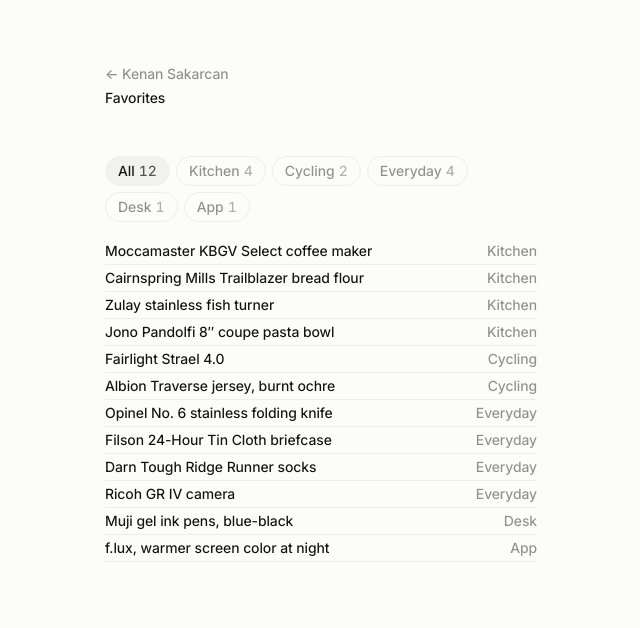
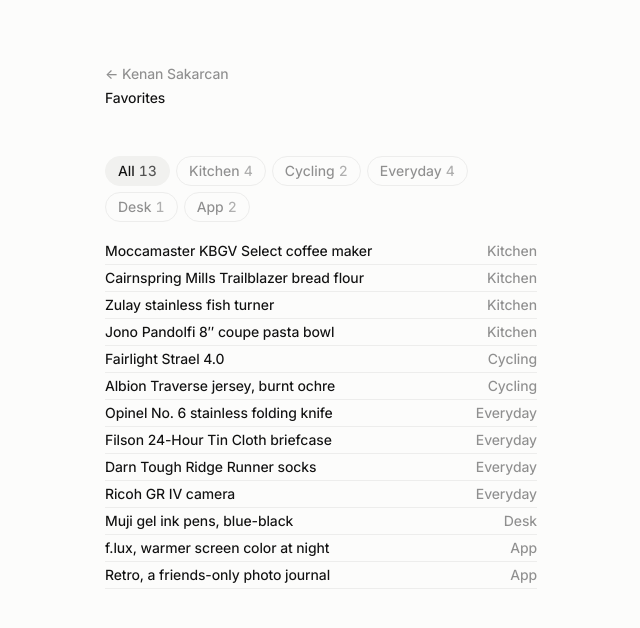
Before and after one commit to KenanES/kenansakarcan.org, a plain HTML site: page favorites/index.html in a window 1280 px wide. Shown: the whole page, without its empty margins (319-959 px from the left). Drawn offline with Linux system fonts and the light colour scheme.

Commit message:
Add Retro to favorite apps
Co-Authored-By: Claude Opus 5.5 <noreply@anthropic.com>

```diff
--- a/favorites/index.html
+++ b/favorites/index.html
@@ -19,12 +19,12 @@
 
   <section aria-label="Favorite things">
     <div class="filters" role="group" aria-label="Filter by category">
-      <button type="button" class="chip" data-filter="all" aria-pressed="true">All<span class="count">12</span></button>
+      <button type="button" class="chip" data-filter="all" aria-pressed="true">All<span class="count">13</span></button>
       <button type="button" class="chip" data-filter="kitchen" aria-pressed="false">Kitchen<span class="count">4</span></button>
       <button type="button" class="chip" data-filter="cycling" aria-pressed="false">Cycling<span class="count">2</span></button>
       <button type="button" class="chip" data-filter="everyday" aria-pressed="false">Everyday<span class="count">4</span></button>
       <button type="button" class="chip" data-filter="desk" aria-pressed="false">Desk<span class="count">1</span></button>
-      <button type="button" class="chip" data-filter="app" aria-pressed="false">App<span class="count">1</span></button>
+      <button type="button" class="chip" data-filter="app" aria-pressed="false">App<span class="count">2</span></button>
     </div>
 
     <div class="list" id="list">
@@ -40,6 +40,7 @@
       <a class="item" data-cat="everyday" href="https://www.ricoh-imaging.co.jp/english/products/gr-4/" target="_blank" rel="noopener"><span class="title">Ricoh GR IV camera</span><span class="meta">Everyday</span></a>
       <a class="item" data-cat="desk" href="https://www.muji.us/products/gel-ink-ballpoint-pen-knock-type-blue-black-10-pack-9a63007" target="_blank" rel="noopener"><span class="title">Muji gel ink pens, blue-black</span><span class="meta">Desk</span></a>
       <a class="item" data-cat="app" href="https://justgetflux.com/" target="_blank" rel="noopener"><span class="title">f.lux, warmer screen color at night</span><span class="meta">App</span></a>
+      <a class="item" data-cat="app" href="https://retro.app" target="_blank" rel="noopener"><span class="title">Retro, a friends-only photo journal</span><span class="meta">App</span></a>
     </div>
   </section>
 </main>
```
